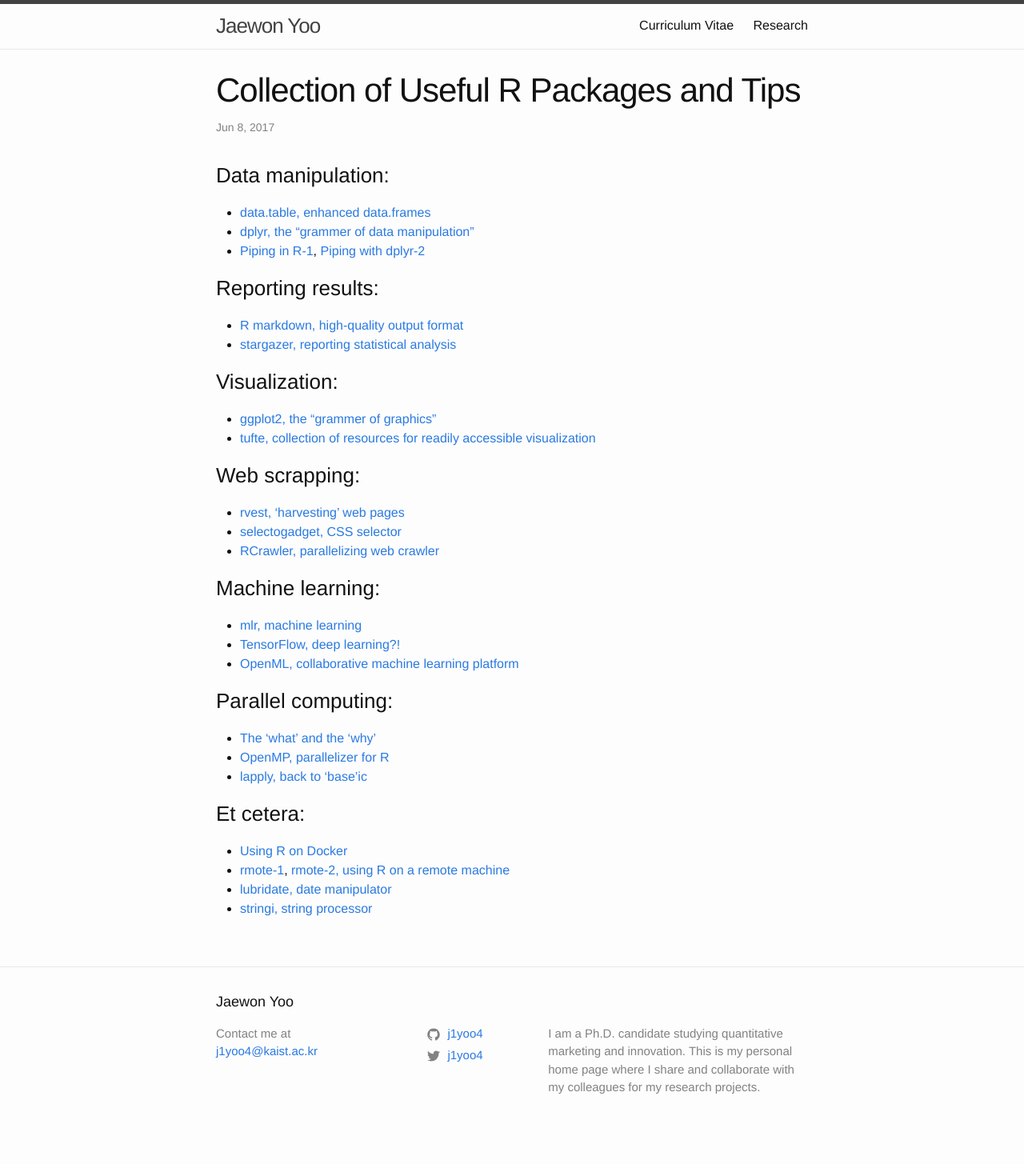
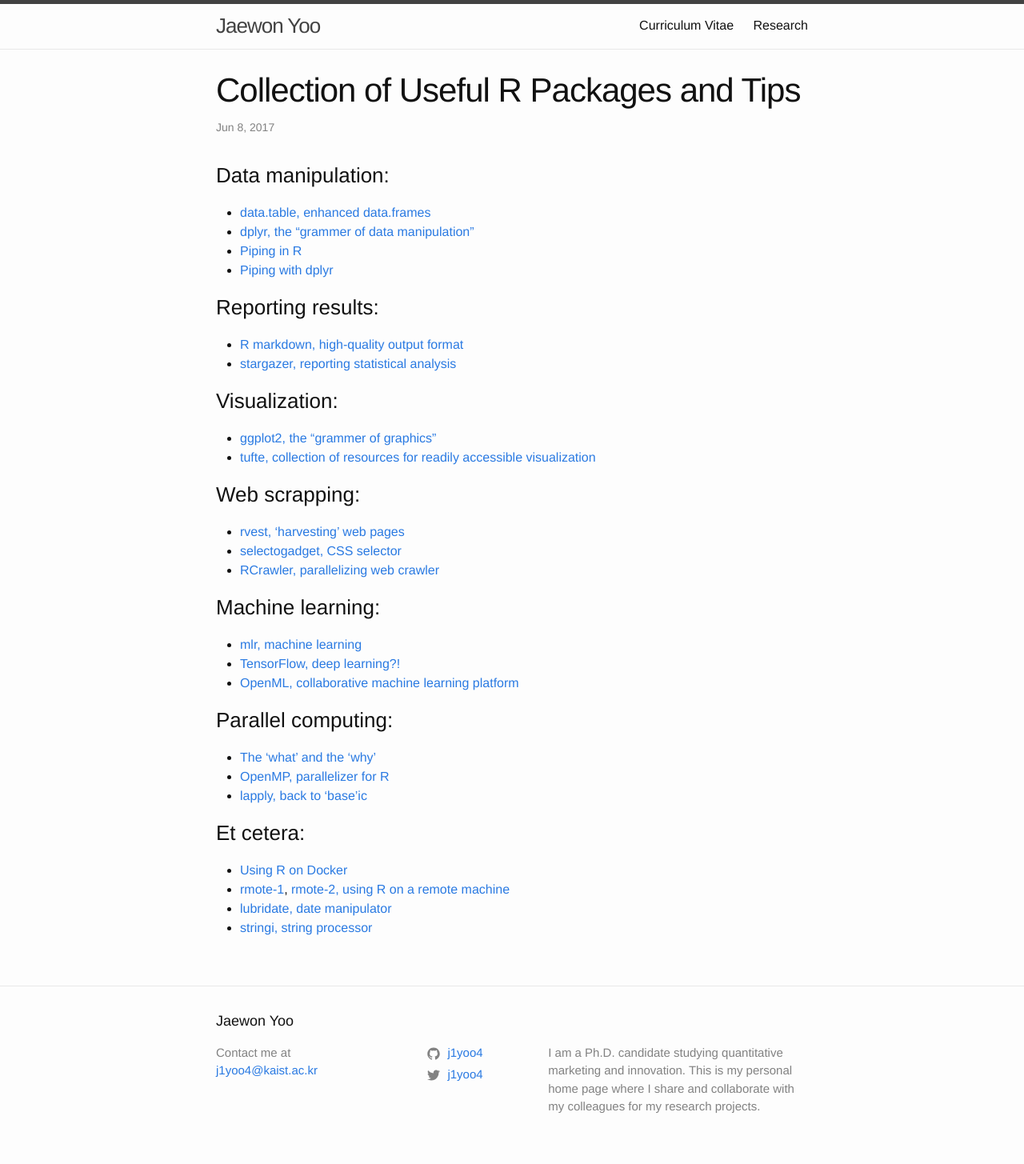
Before and after one commit to j1yoo/j1yoo.github.io, a Jekyll site: the page built from _posts/2017-06-08-useful_r_packages.md, in a window 1280 px wide. Shown: the whole page at 80% size. Built offline with Jekyll 4.4.1, drawn with Linux system fonts in a browser that asks for light colours; before the commit the page ends 1431 px from its top, so only the background shows below that.

Commit message:
Create 2017-06-08-useful_r_packages.md

```diff
--- a/_posts/2017-06-08-useful_r_packages.md
+++ b/_posts/2017-06-08-useful_r_packages.md
@@ -7,7 +7,8 @@
 ### Data manipulation:
 * [data.table, enhanced data.frames](https://s3.amazonaws.com/assets.datacamp.com/img/blog/data+table+cheat+sheet.pdf)
 * [dplyr, the "grammer of data manipulation"](https://www.rstudio.com/wp-content/uploads/2015/02/data-wrangling-cheatsheet.pdf)
-* [Piping in R-1](https://www.r-statistics.com/2014/08/simpler-r-coding-with-pipes-the-present-and-future-of-the-magrittr-package/), [Piping with dplyr-2](http://seananderson.ca/2014/09/13/dplyr-intro.html)
+* [Piping in R](https://www.r-statistics.com/2014/08/simpler-r-coding-with-pipes-the-present-and-future-of-the-magrittr-package/)
+* [Piping with dplyr](http://seananderson.ca/2014/09/13/dplyr-intro.html)
 
 ### Reporting results:
 * [R markdown, high-quality output format](https://www.rstudio.com/wp-content/uploads/2016/03/rmarkdown-cheatsheet-2.0.pdf)
```
